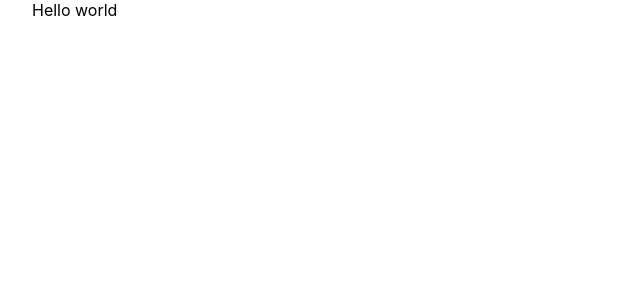
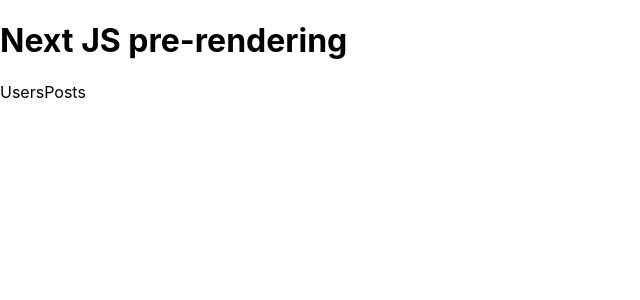
Before and after one commit to Virajj28/MoreToGo, a Next.js app in the folder my-app/: page / in a window 1280 px wide. Shown: the top 300 px of the page, without its empty margins (0-640 px from the left). Built offline with nearby package versions, Linux system fonts and the light colour scheme.

Commit message:
tut22 getdynamic params

```diff
--- a/my-app/pages/index.js
+++ b/my-app/pages/index.js
@@ -1,17 +1,15 @@
-import Head from 'next/head'
-import Image from 'next/image'
-import styles from '../styles/Home.module.css'
+import Link from 'next/link'
 
 export default function Home() {
   return (
-    <div className={styles.container}>
-      <Head>
-        <title>Create Next App</title>
-        <meta name="description" content="Generated by create next app" />
-        <link rel="icon" href="/favicon.ico" />
-      </Head>
-
-      Hello world
-    </div>
+    <>
+      <h1>Next JS pre-rendering</h1>
+      <Link href="/users">
+        <a>Users</a>
+      </Link>
+      <Link href="/posts">
+        <a>Posts</a>
+      </Link>
+    </>
   )
 }
--- a/my-app/pages/users.js
+++ b/my-app/pages/users.js
@@ -22,11 +22,9 @@
 export async function getStaticProps() {
     const response = await fetch('https://jsonplaceholder.typicode.com/users')
     const data = await response.json()
-    console.log(data)
-
     return {
         props: {
-            users: data
+            users: data.slice(0, 5)
         },
     }
 }
```
Also changed, not shown: my-app/pages/posts/[postid].js (added, +23 -0 lines), my-app/pages/posts/index.js (added, +37 -0 lines).
